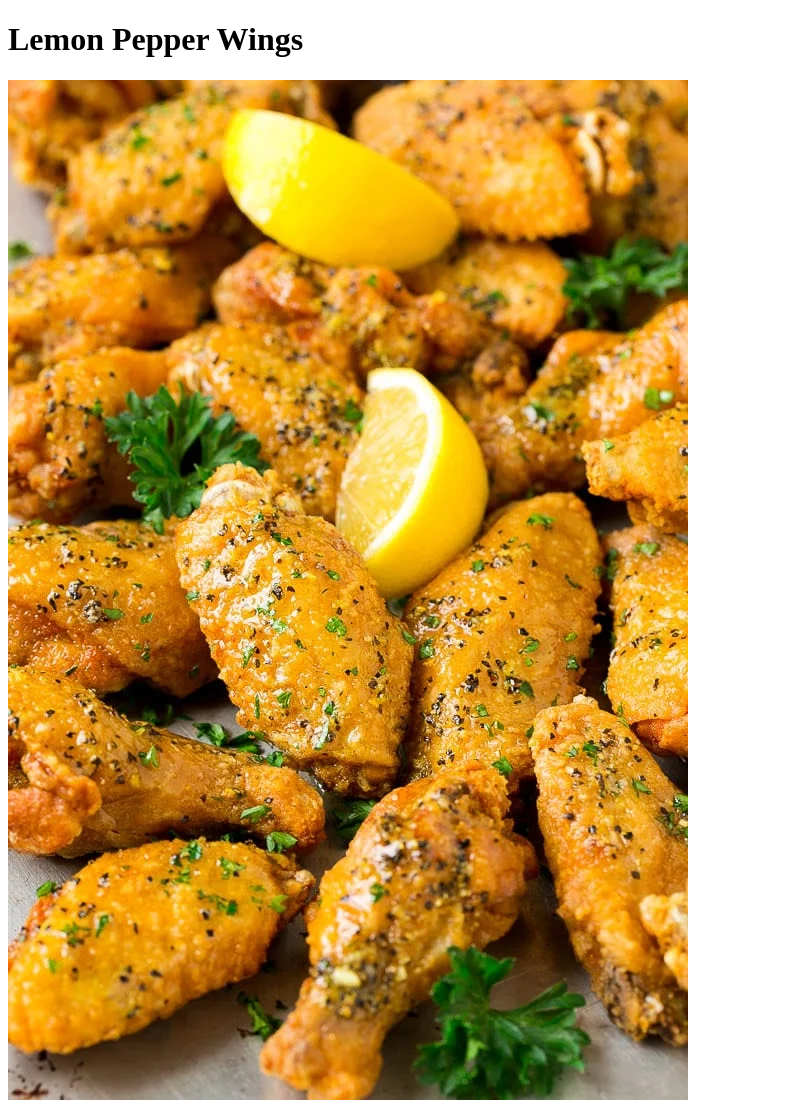
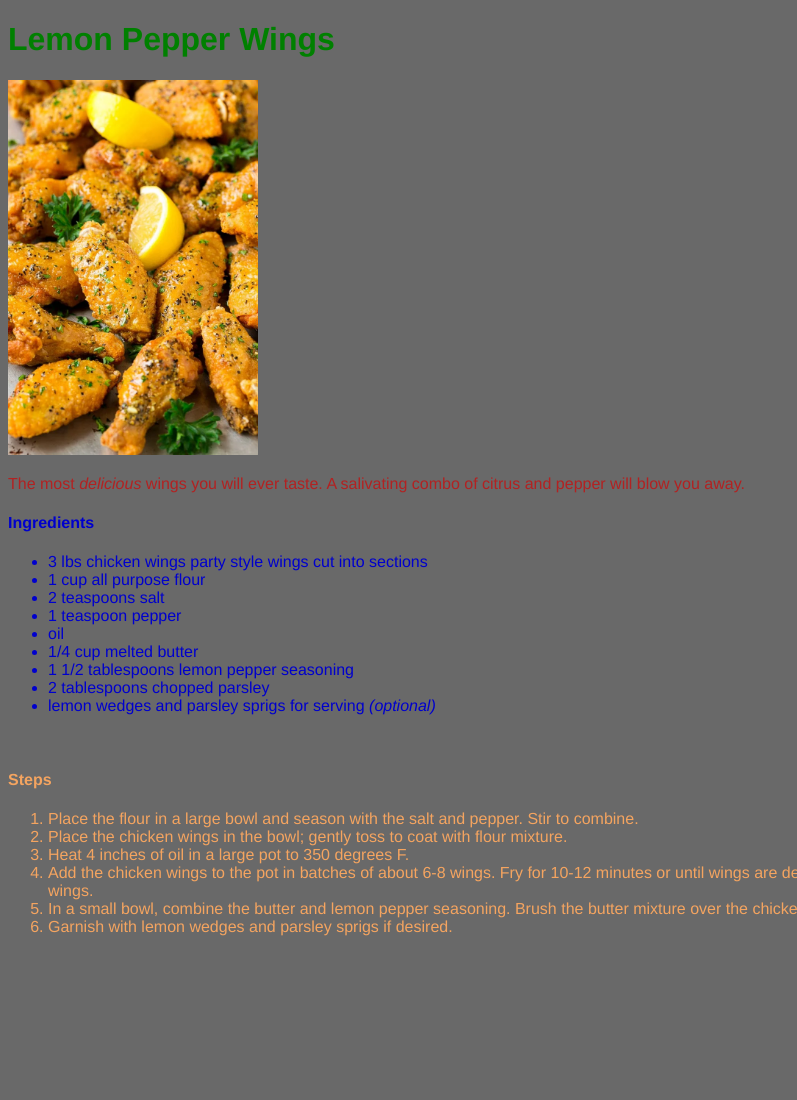
Before and after one commit to srt1017/odin-recipes, a plain HTML site: page recipes/wings.html in a window 1280 px wide. Shown: the top 1100 px of the page, without its empty margins (0-797 px from the left). After the commit the page ends 952 px from the top, so only its background shows below. Drawn offline with Linux system fonts and the light colour scheme.

Commit message:
Added CSS file to repo. Made some changes to styling of recipe page.

```diff
--- /dev/null
+++ b/recipes/styles.css
@@ -0,0 +1,32 @@
+.heading {
+    color: green;
+}
+
+.description {
+    color: firebrick;
+}
+
+#ingredients {
+    color:mediumblue
+}
+
+#steps {
+    color: sandybrown;
+}
+
+img {
+    height: auto;
+    width: 250px;
+}
+
+head {
+    font-family: 'Times New Roman', Times, serif;
+}
+
+body {
+    font-family: 'Franklin Gothic Medium', 'Arial Narrow', Arial, sans-serif;
+}
+
+html {
+    background-color: dimgray;
+}
--- a/recipes/wings.html
+++ b/recipes/wings.html
@@ -1,21 +1,22 @@
 <!DOCTYPE html>
 <html lang="en">
 <head>
+    <link rel="stylesheet" href="styles.css">
     <meta charset="UTF-8">
     <meta http-equiv="X-UA-Compatible" content="IE=edge">
     <meta name="viewport" content="width=device-width, initial-scale=1.0">
     <title>Best Wings Recipe</title>
 </head>
 <body>
-    <h1>Lemon Pepper Wings</h1>
+    <div class = heading><h1>Lemon Pepper Wings</h1></div>
     <img src="lpwings.jpg" alt="Picture of wings">
-    <p>
+    <p class="description">
         The most <em>delicious</em> wings you will ever taste. A salivating combo of citrus and pepper will blow you away.
         <br>
     </p>
-    <h4>Ingredients</h4>
+    <h4 id="ingredients">Ingredients</h4>
     <p>
-        <ul>
+        <ul id="ingredients">
             <li>3 lbs chicken wings party style wings cut into sections</li>
             <li>1 cup all purpose flour</li>
             <li>2 teaspoons salt</li>
@@ -28,9 +29,9 @@
         </ul>
     </p>
     <br>
-    <h4>Steps</h4>
+    <h4 id="steps">Steps</h4>
     <p>
-        <ol>
+        <ol id="steps">
             <li>Place the flour in a large bowl and season with the salt and pepper. Stir to combine.</li>
             <li>Place the chicken wings in the bowl; gently toss to coat with flour mixture.</li>
             <li>Heat 4 inches of oil in a large pot to 350 degrees F.</li>
--- /dev/null
+++ b/styles.css
@@ -0,0 +1,3 @@
+.heading {
+    color: green;
+}
```
Also changed, not shown: index.html (+2 -1 lines).
